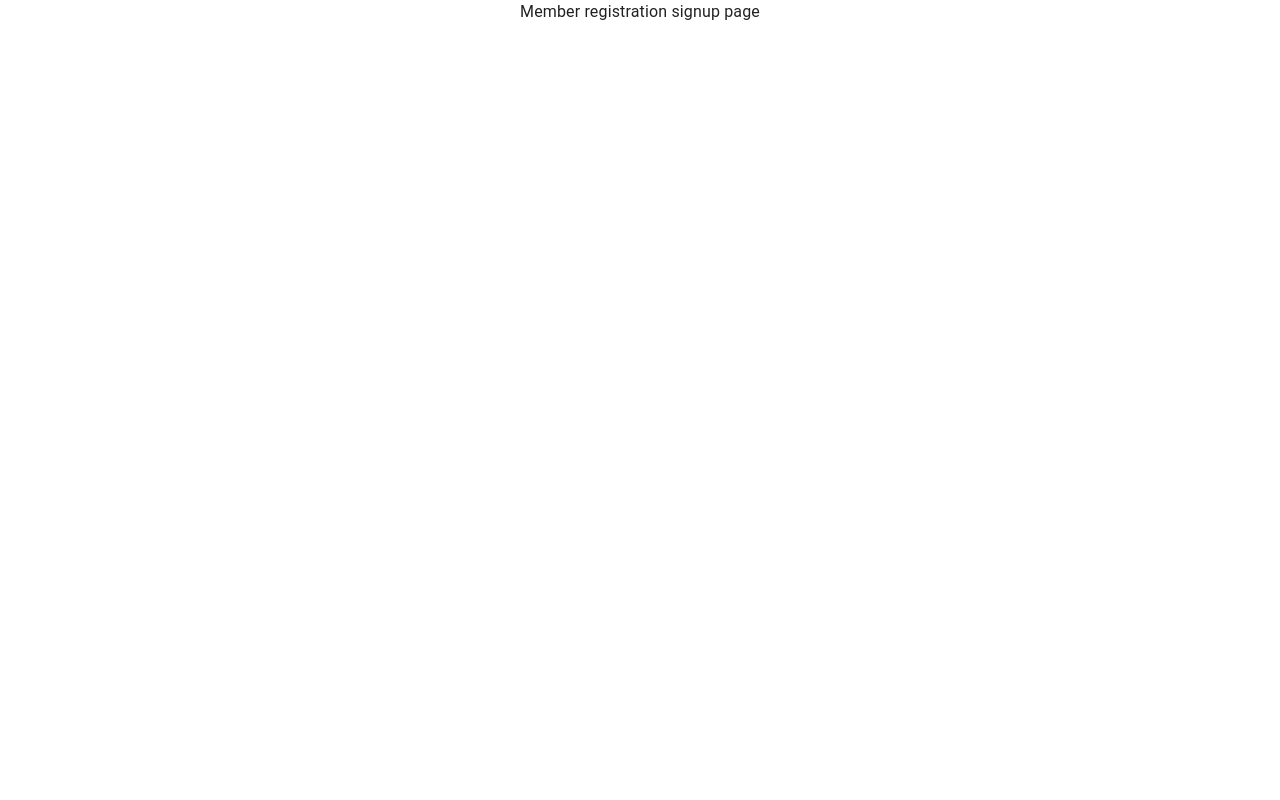
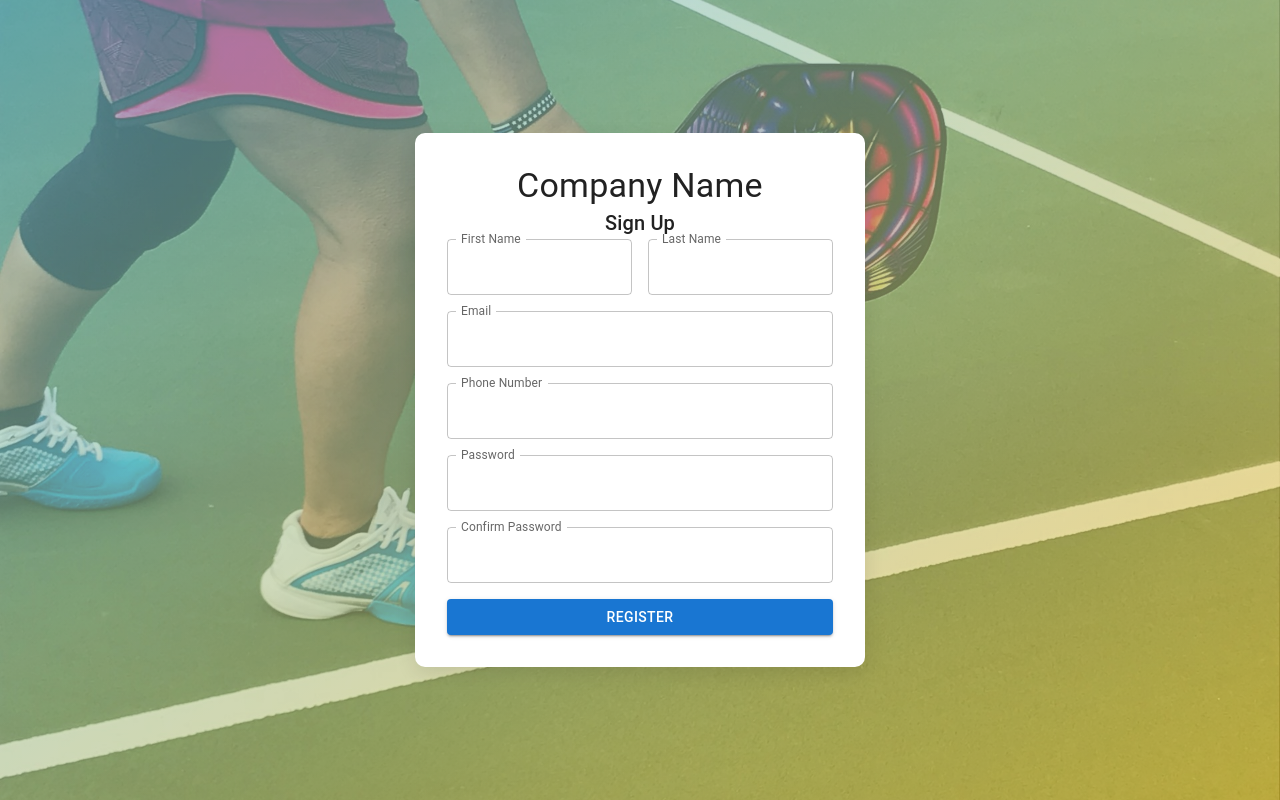
Before and after one commit to bharatgolagana/kourtwiz-frontend, a React (Vite) app: page /member-registration/signup in a window 1280 px wide. Built offline with nearby package versions, Linux system fonts and the light colour scheme.

Commit message:
member ship integration

```diff
--- a/package.json
+++ b/package.json
@@ -12,6 +12,7 @@
   "dependencies": {
     "@emotion/react": "^11.14.0",
     "@emotion/styled": "^11.14.0",
+    "@hookform/resolvers": "^4.1.3",
     "@mui/icons-material": "^6.4.6",
     "@mui/material": "^6.4.6",
     "@react-keycloak/web": "^3.4.0",
@@ -21,6 +22,7 @@
     "keycloak-js": "^26.1.3",
     "react": "^19.0.0",
     "react-dom": "^19.0.0",
+    "react-hook-form": "^7.54.2",
     "react-icons": "^5.5.0",
     "react-router-dom": "^7.2.0",
     "react-toastify": "^11.0.5",
--- /dev/null
+++ b/src/features/member-registration/api/useMutateSignupMember.ts
@@ -0,0 +1,55 @@
+import { useMutation } from '@tanstack/react-query';
+
+const signUp = async ({
+  name,
+  email,
+  phone,
+  password,
+  organizationId,
+}: {
+  name: string;
+  email: string;
+  phone: string;
+  password: string;
+  organizationId: string;
+}) => {
+  const response = await fetch(
+    `http://44.216.113.234:8080/temp-users?organizationId=${organizationId}`,
+    {
+      method: 'POST',
+      headers: {
+        'Content-Type': 'application/json',
+        Accept: '*/*',
+      },
+      body: JSON.stringify({
+        name,
+        email,
+        phone,
+        password,
+      }),
+    }
+  );
+
+  const responseText = await response.text();
+
+  if (!response.ok) {
+    throw new Error(responseText || 'Failed to assign role');
+  }
+
+  return responseText;
+};
+
+export const useMutateSignUpMember = ({
+  onSuccessCallback,
+  onErrorCallback,
+}) => {
+  return useMutation({
+    mutationFn: signUp,
+    onSuccess: (data) => {
+      onSuccessCallback(data);
+    },
+    onError: (error) => {
+      onErrorCallback(error);
+    },
+  });
+};
--- a/src/features/subscription/api/useMutateAssignRole.ts
+++ b/src/features/subscription/api/useMutateAssignRole.ts
@@ -31,7 +31,7 @@ const assignRole = async ({
     throw new Error(responseText || 'Failed to assign role');
   }
 
-  return responseText; // <- Return raw text
+  return responseText;
 };
 
 export const useMutateAssignRole = ({ onSuccessCallback, onErrorCallback }) => {
@@ -41,7 +41,7 @@ export const useMutateAssignRole = ({ onSuccessCallback, onErrorCallback }) => {
     mutationFn: assignRole,
     onSuccess: (data) => {
       queryClient.invalidateQueries({ queryKey: ['currentUser'] });
-      onSuccessCallback(data); // <- Pass back response text
+      onSuccessCallback(data);
     },
     onError: (error) => {
       onErrorCallback(error);
--- a/src/pages/registration/MemberRegistrationSignup.css
+++ b/src/pages/registration/MemberRegistrationSignup.css
@@ -0,0 +1,54 @@
+.signup-container {
+  display: flex;
+  justify-content: center;
+  align-items: center;
+  height: 100vh;
+  background: linear-gradient(to bottom right, #6bc1e3, #fbc02d);
+}
+
+.signup-form {
+  background-color: #ffffff;
+  padding: 2rem;
+  border-radius: 10px;
+  box-shadow: 0 6px 20px rgba(0, 0, 0, 0.1);
+  width: 100%;
+  max-width: 450px;
+  z-index: 2;
+}
+
+.company-name {
+  text-align: center;
+  margin-bottom: 1rem;
+  font-weight: bold;
+}
+
+.signup-heading {
+  text-align: center;
+  margin-bottom: 2.5rem;
+}
+
+.name-row {
+  display: flex;
+  gap: 1rem;
+  margin-bottom: 1rem;
+}
+
+.half-width {
+  flex: 1;
+}
+
+.form-field {
+  margin-bottom: 1rem;
+}
+
+.submit-button {
+  margin-top: 1rem;
+  background-color: #1976d2;
+  color: white;
+  font-weight: bold;
+  border-radius: 4px;
+}
+
+.submit-button:hover {
+  background-color: #155a9c;
+}
--- a/src/pages/registration/MemberRegistrationSignup.tsx
+++ b/src/pages/registration/MemberRegistrationSignup.tsx
@@ -1,10 +1,173 @@
-import { useLocation } from 'react-router-dom';
+import { useLocation, useNavigate } from 'react-router-dom';
+import { useForm } from 'react-hook-form';
+import { z } from 'zod';
+import { zodResolver } from '@hookform/resolvers/zod';
+import { Button, TextField, Typography, Box } from '@mui/material';
+import './MemberRegistrationSignup.css';
+import { useMutateSignUpMember } from '../../features/member-registration/api/useMutateSignupMember';
+import { toast } from 'react-toastify';
+
+const schema = z
+  .object({
+    firstName: z.string().min(1, 'First name is required'),
+    lastName: z.string().min(1, 'Last name is required'),
+    email: z
+      .string()
+      .min(1, 'Email is required')
+      .email('Invalid email address'),
+    phoneNumber: z.string().min(10, 'Phone number is required'),
+    password: z.string().min(6, 'Password must be at least 6 characters'),
+    confirmPassword: z.string().min(6, 'Please confirm your password'),
+  })
+  .refine((data) => data.password === data.confirmPassword, {
+    path: ['confirmPassword'],
+    message: 'Passwords do not match',
+  });
+
+type FormValues = z.infer<typeof schema>;
 
 const MemberRegistrationSignupPage = () => {
   const location = useLocation();
+  const navigate = useNavigate();
   const { clubId, clubName } = location.state || {};
-  console.log('club Id, club name ', clubId, clubName);
-  return <>Member registration signup page</>;
+  const { mutate } = useMutateSignUpMember({
+    onSuccessCallback: () => {
+      toast.success('Member created! please wait for approval..');
+      setTimeout(() => {
+        navigate('/home');
+      }, 1000);
+    },
+    onErrorCallback: () => {
+      toast.error('error while assing role');
+    },
+  });
+  const {
+    register,
+    handleSubmit,
+    formState: { errors },
+  } = useForm<FormValues>({
+    resolver: zodResolver(schema),
+  });
+
+  const onSubmit = (data: FormValues) => {
+    mutate({
+      name: `${data.firstName} ${data.lastName}`,
+      email: data.email,
+      phone: data.phoneNumber,
+      password: data.password,
+      organizationId: '67d261f783c50d6c7df9dd50',
+    });
+  };
+
+  return (
+    <div className='signup-container'>
+      <img
+        src='/src/assets/memberSignup.jpg'
+        alt='Background'
+        style={{
+          position: 'absolute',
+          top: 0,
+          left: 0,
+          width: '100%',
+          height: '100%',
+          objectFit: 'cover',
+          opacity: '.4',
+        }}
+      />
+      <div className='signup-form'>
+        <Typography variant='h4' className='company-name'>
+          {clubName || 'Company Name'}
+        </Typography>
+        <Typography variant='h6' className='signup-heading'>
+          Sign Up
+        </Typography>
+
+        <form onSubmit={handleSubmit(onSubmit)} noValidate>
+          <Box className='name-row'>
+            <TextField
+              label='First Name'
+              variant='outlined'
+              {...register('firstName')}
+              error={!!errors.firstName}
+              helperText={errors.firstName?.message}
+              InputLabelProps={{ shrink: true }}
+              className='half-width'
+              fullWidth
+            />
+            <TextField
+              label='Last Name'
+              variant='outlined'
+              {...register('lastName')}
+              error={!!errors.lastName}
+              helperText={errors.lastName?.message}
+              InputLabelProps={{ shrink: true }}
+              className='half-width'
+              fullWidth
+            />
+          </Box>
+          <Box className='form-field'>
+            <TextField
+              label='Email'
+              variant='outlined'
+              {...register('email')}
+              error={!!errors.email}
+              helperText={errors.email?.message}
+              InputLabelProps={{ shrink: true }}
+              fullWidth
+            />
+          </Box>
+          <Box className='form-field'>
+            <TextField
+              label='Phone Number'
+              variant='outlined'
+              {...register('phoneNumber')}
+              error={!!errors.phoneNumber}
+              helperText={errors.phoneNumber?.message}
+              InputLabelProps={{ shrink: true }}
+              fullWidth
+              className='form-field'
+            />
+          </Box>
+          <Box className='form-field'>
+            <TextField
+              label='Password'
+              type='password'
+              variant='outlined'
+              {...register('password')}
+              error={!!errors.password}
+              helperText={errors.password?.message}
+              InputLabelProps={{ shrink: true }}
+              fullWidth
+              className='form-field'
+            />
+          </Box>
+          <Box className='form-field'>
+            <TextField
+              label='Confirm Password'
+              type='password'
+              variant='outlined'
+              {...register('confirmPassword')}
+              error={!!errors.confirmPassword}
+              helperText={errors.confirmPassword?.message}
+              InputLabelProps={{ shrink: true }}
+              fullWidth
+              className='form-field'
+            />
+          </Box>
+
+          <Button
+            type='submit'
+            variant='contained'
+            color='primary'
+            className='submit-button'
+            fullWidth
+          >
+            Register
+          </Button>
+        </form>
+      </div>
+    </div>
+  );
 };
 
 export default MemberRegistrationSignupPage;
```
Also changed, not shown: src/assets/memberSignup.jpg (added), 1 other file (tests, documents, lock files or other folders).
